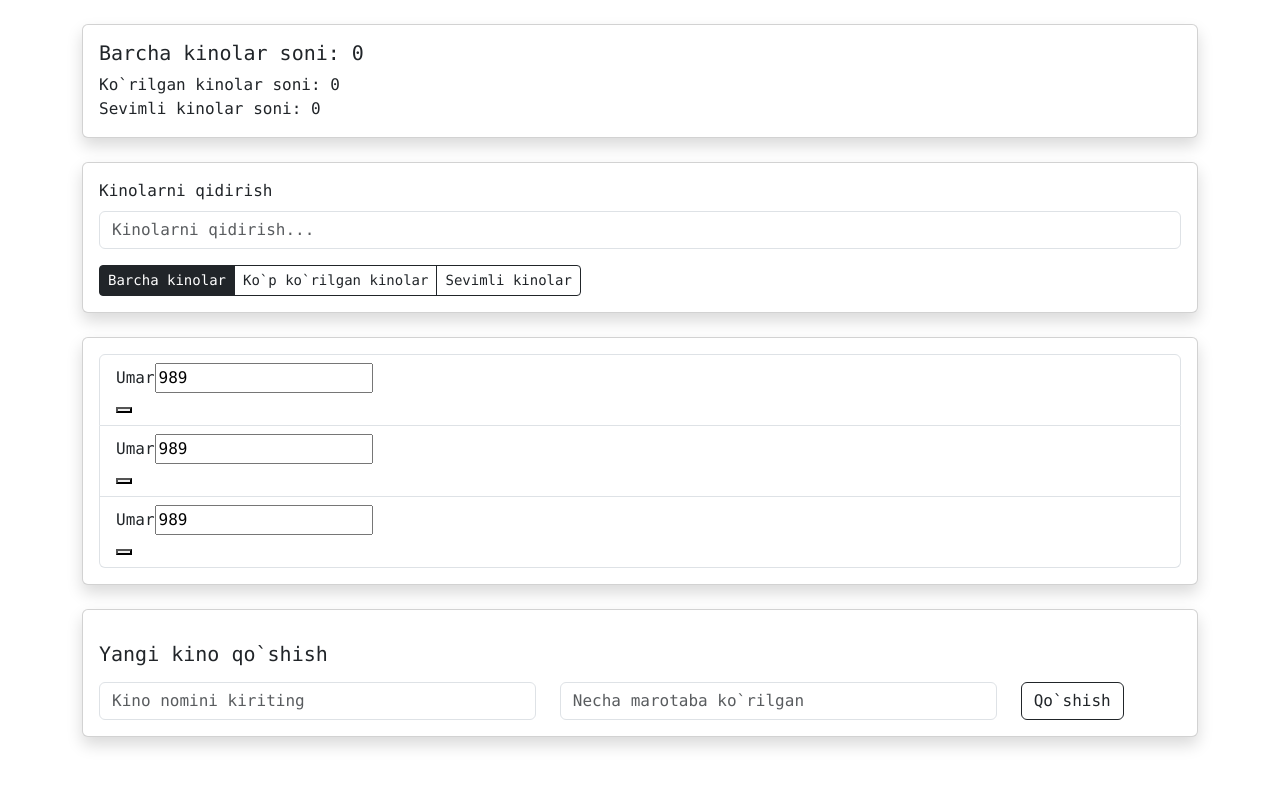
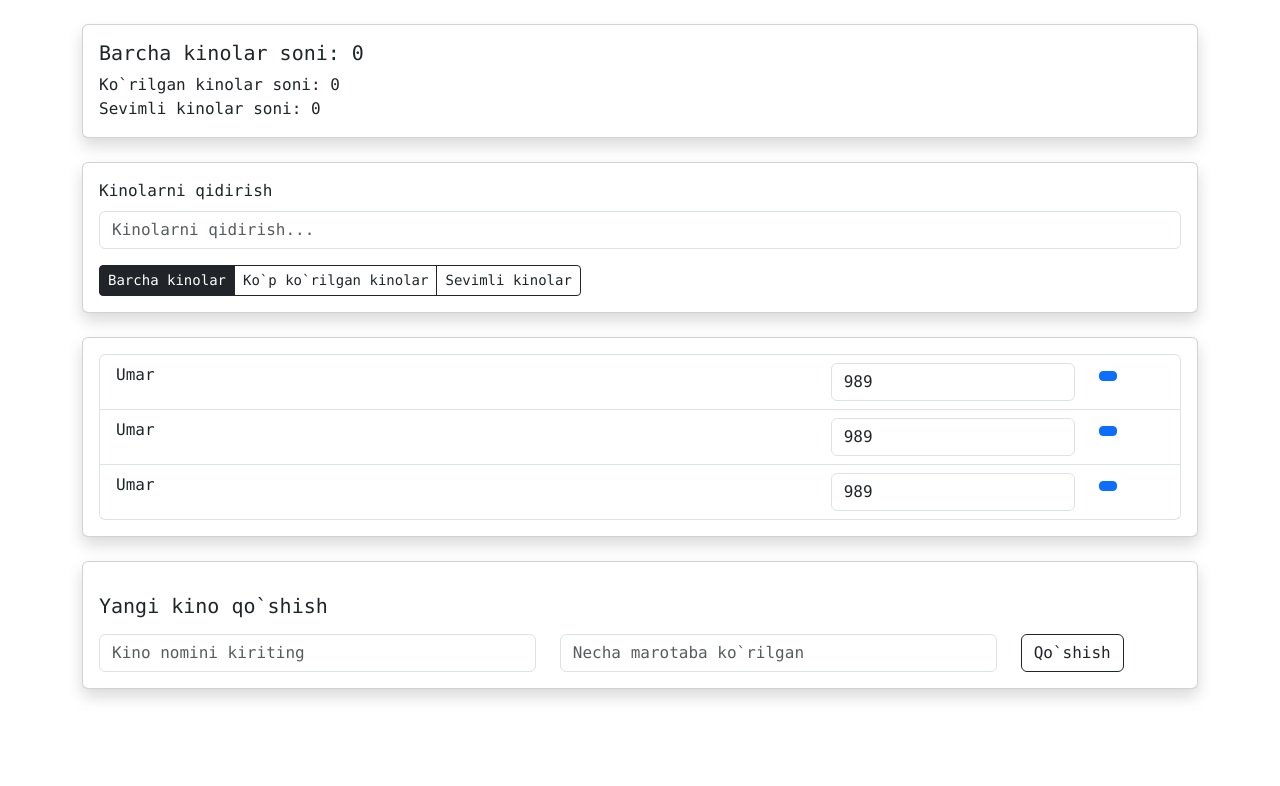
Before and after one commit to AvazShukurullayev/1-modul-sammi.ac-react, a React (Vite) app: page / in a window 1280 px wide. Shown: the top 786 px of the page. Built offline with nearby package versions, Linux system fonts and the light colour scheme.

Commit message:
shablon fixed

```diff
--- a/src/components/movie-list-item/MovieListItem.jsx
+++ b/src/components/movie-list-item/MovieListItem.jsx
@@ -1,13 +1,25 @@
-import {ListGroup} from "react-bootstrap";
+import {Button, Col, Form, ListGroup, Row} from "react-bootstrap";
 
 export const MovieListItem = () => {
     return (
-        <ListGroup.Item as="li">
-            <span>Umar</span>
-            <input type="number" defaultValue={989} />
-            <div>
-                <button></button>
-            </div>
+        <ListGroup.Item as="li" className="">
+            <Row>
+                <Col md={8}>
+                    <span>Umar</span>
+                </Col>
+                <Col md={4}>
+                    <Row className="justify-content-between">
+                        <Col md={9}>
+                            <Form.Control type="number" defaultValue={989} className="w-100"/>
+                        </Col>
+                        <Col md={3}>
+                            <div>
+                                <Button size="sm"></Button>
+                            </div>
+                        </Col>
+                    </Row>
+                </Col>
+            </Row>
         </ListGroup.Item>
     )
 }
```
